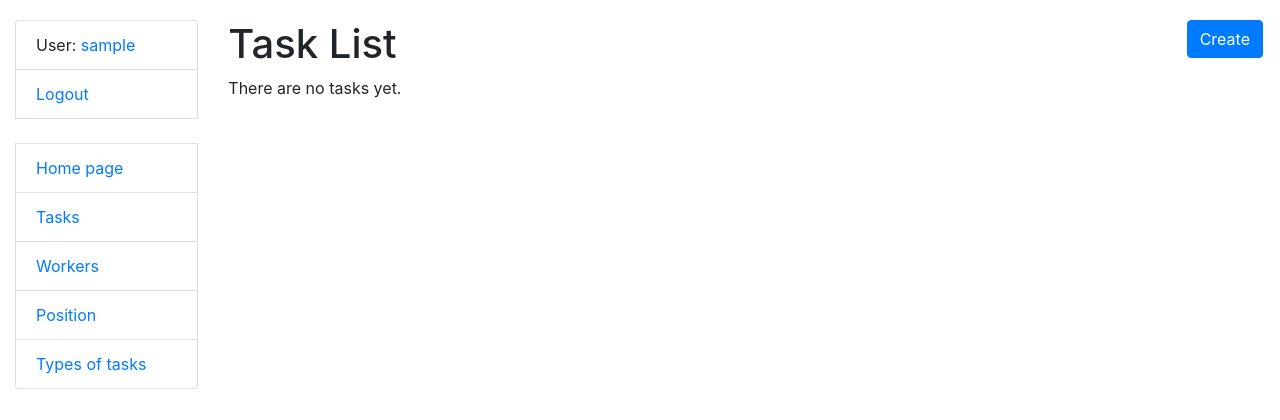
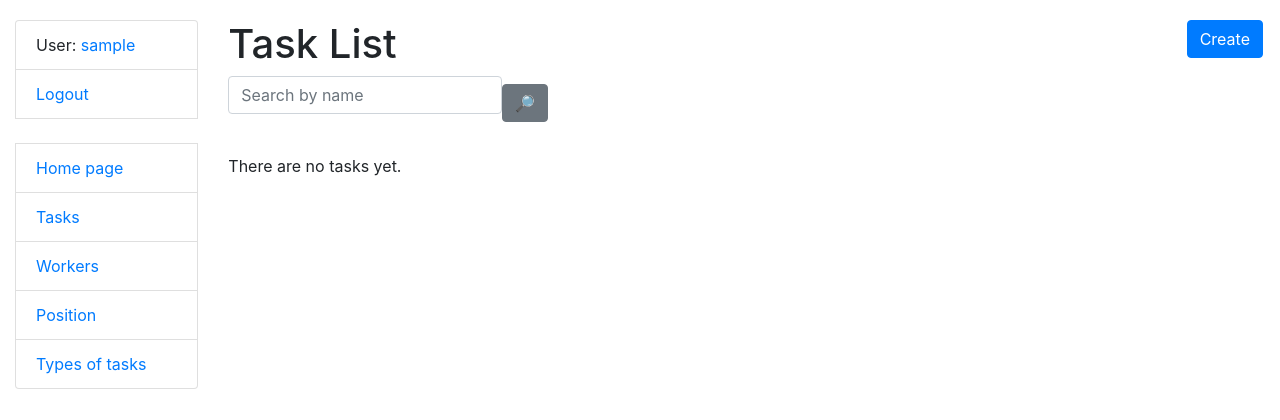
Before and after one commit to loplicat/it-company-task-manager, a Django app: page /tasks/ in a window 1280 px wide. Shown: the top 420 px of the page. Run offline with Django 5.2, Linux system fonts and the light colour scheme; the visitor is signed in with stand-in values (Sample User, id 1); data that the repository does not hold is empty; some libraries are stand-ins or nearby versions.

Commit message:
Implement search field for Task list

```diff
--- a/task_manager/forms.py
+++ b/task_manager/forms.py
@@ -69,3 +69,14 @@ class TaskForm(forms.ModelForm):
     class Meta:
         model = Task
         fields = "__all__"
+
+
+class TaskSearchForm(forms.Form):
+    name = forms.CharField(
+        max_length=255,
+        required=False,
+        label="",
+        widget=forms.TextInput(
+            attrs={"placeholder": "Search by name"}
+        )
+    )
--- a/task_manager/views.py
+++ b/task_manager/views.py
@@ -10,7 +10,7 @@ from task_manager.forms import (
     WorkerCreationForm,
     WorkerUpdateForm,
     TaskTypeSearchForm,
-    PositionSearchForm, WorkerSearchForm
+    PositionSearchForm, WorkerSearchForm, TaskSearchForm
 )
 from task_manager.models import TaskType, Position, Worker, Task
 
@@ -161,7 +161,22 @@ class WorkerDeleteView(LoginRequiredMixin, generic.DeleteView):
 class TaskListView(LoginRequiredMixin, generic.ListView):
     model = Task
     paginate_by = 10
-    queryset = Task.objects.all()
+
+    def get_context_data(self, *, object_list=None, **kwargs):
+        context = super(TaskListView, self).get_context_data(**kwargs)
+        name = self.request.GET.get("name", "")
+        context["search_form"] = TaskSearchForm(
+            initial={"name": name}
+        )
+        return context
+
+    def get_queryset(self):
+        form = TaskSearchForm(self.request.GET)
+        if form.is_valid():
+            return Task.objects.filter(
+                name__icontains=form.cleaned_data["name"]
+            )
+        return Task.objects.all()
 
 
 class TaskDetailView(LoginRequiredMixin, generic.DetailView):
--- a/templates/task_manager/task_list.html
+++ b/templates/task_manager/task_list.html
@@ -7,6 +7,7 @@
       Create
     </a>
   </h1>
+  {% include "includes/search_form.html" %}
 
   {% if task_list %}
     <table class="table">
```
